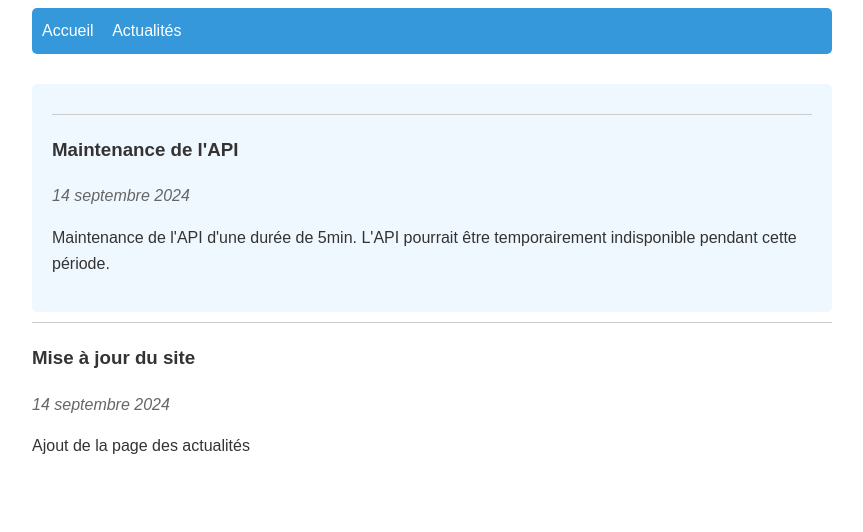
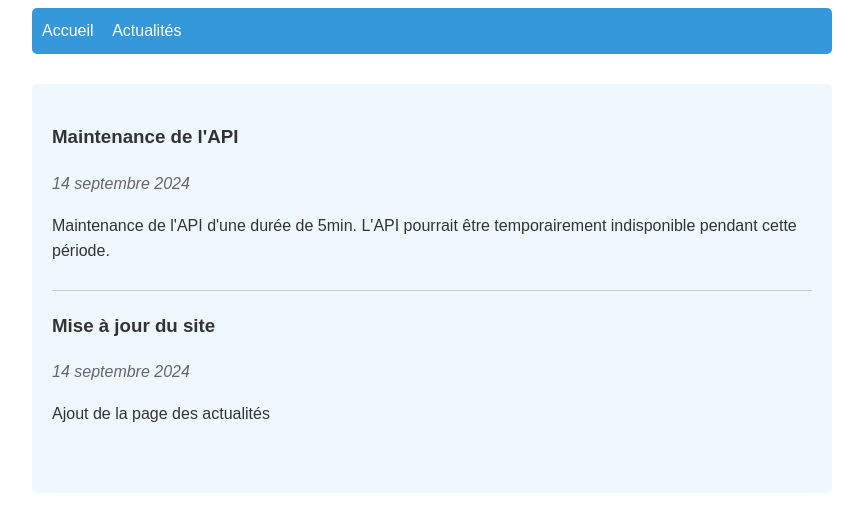
Before and after one commit to ruikdev/ruikdev.github.io, a plain HTML site: page actualites.html in a window 1280 px wide. Shown: the part 106-638 px from the top of the page, without its empty margins (208-1071 px from the left). Drawn offline with Linux system fonts and the light colour scheme.

Commit message:
Update actualites.html

```diff
--- a/actualites.html
+++ b/actualites.html
@@ -59,12 +59,12 @@
     </div>
 
     <div class="news-section">
-        <div class="news-item"></div>
+        <div class="news-item">
             <h3>Maintenance de l'API</h3>
             <p class="news-date">14 septembre 2024</p>
             <p>Maintenance de l'API d'une durée de 5min. L'API pourrait être temporairement indisponible pendant cette période.</p>
         </div>
-        <div class="news-item"></div>
+        <div class="news-item">
             <h3>Mise à jour du site</h3>
             <p class="news-date">14 septembre 2024</p>
             <p>Ajout de la page des actualités</p>
```
